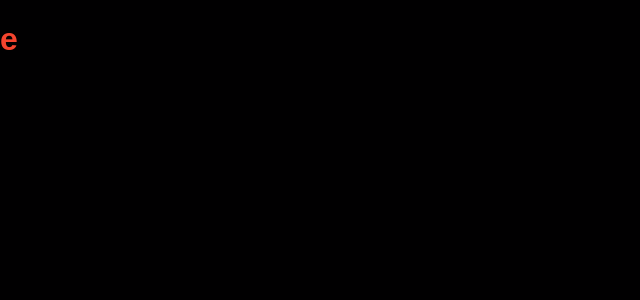
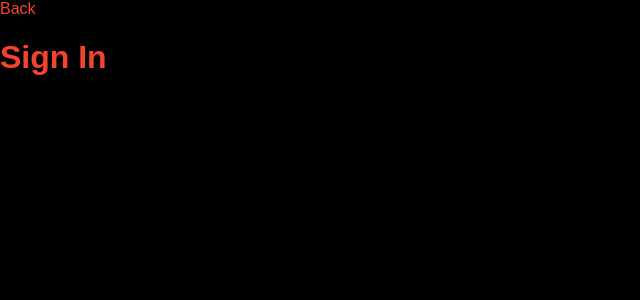
Before and after one commit to Fuser-JS/zChat-Front, a Vue app: page /signIn in a window 1280 px wide. Shown: the top 300 px of the page, without its empty margins (0-640 px from the left). Built offline with nearby package versions, Linux system fonts and the light colour scheme; a web font is replaced by a local one.

Commit message:
Add signin componnet

```diff
--- /dev/null
+++ b/src/components/signInSplash.vue
@@ -0,0 +1,12 @@
+<script setup lang="ts">
+import { RouterLink } from "vue-router";
+</script>
+
+<template>
+  <div class="signInBox">
+    <div class="signInHeader">
+      <RouterLink to="/">Back</RouterLink>
+      <h1>Sign In</h1>
+    </div>
+  </div>
+</template>
--- a/src/layouts/signIn.vue
+++ b/src/layouts/signIn.vue
@@ -1,3 +1,7 @@
+<script setup lang="ts">
+import signInSplash from "../components/signInSplash.vue";
+</script>
+
 <template>
-  <h1>e</h1>
+  <signInSplash />
 </template>
```
